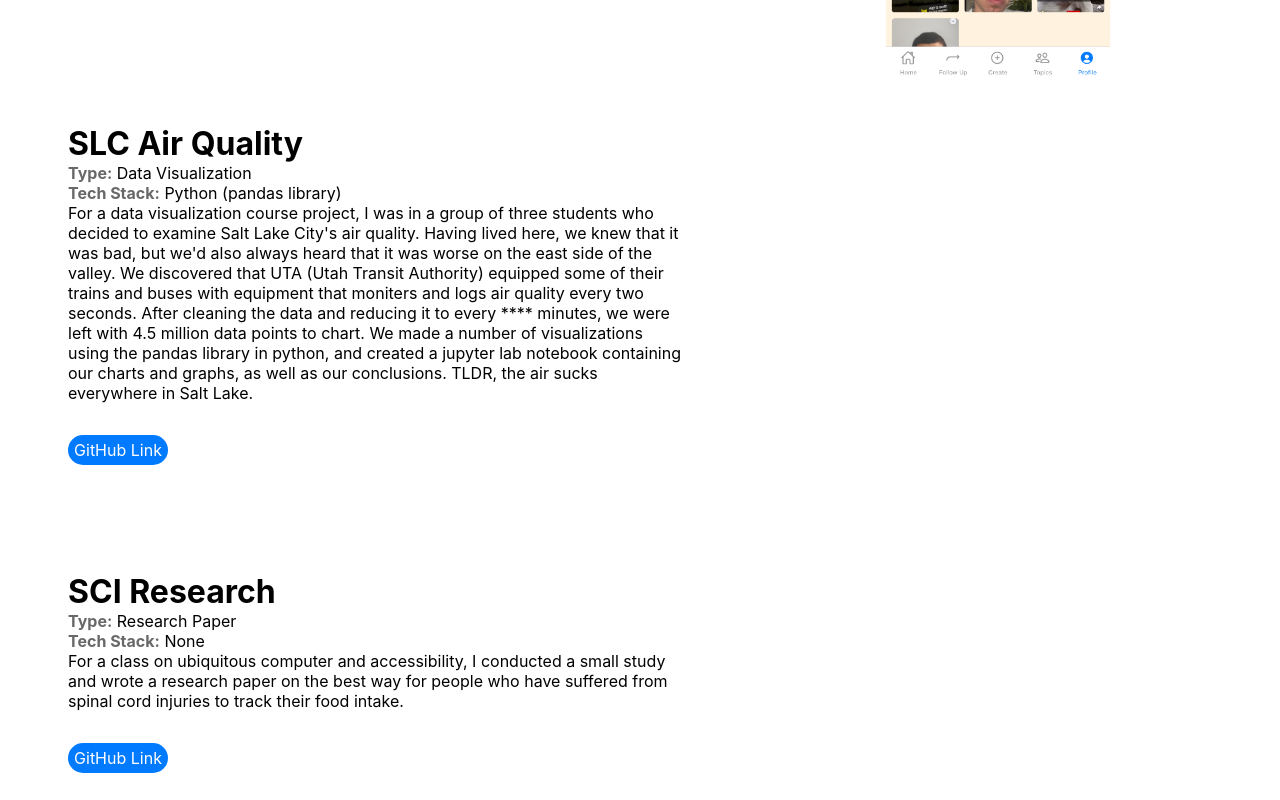
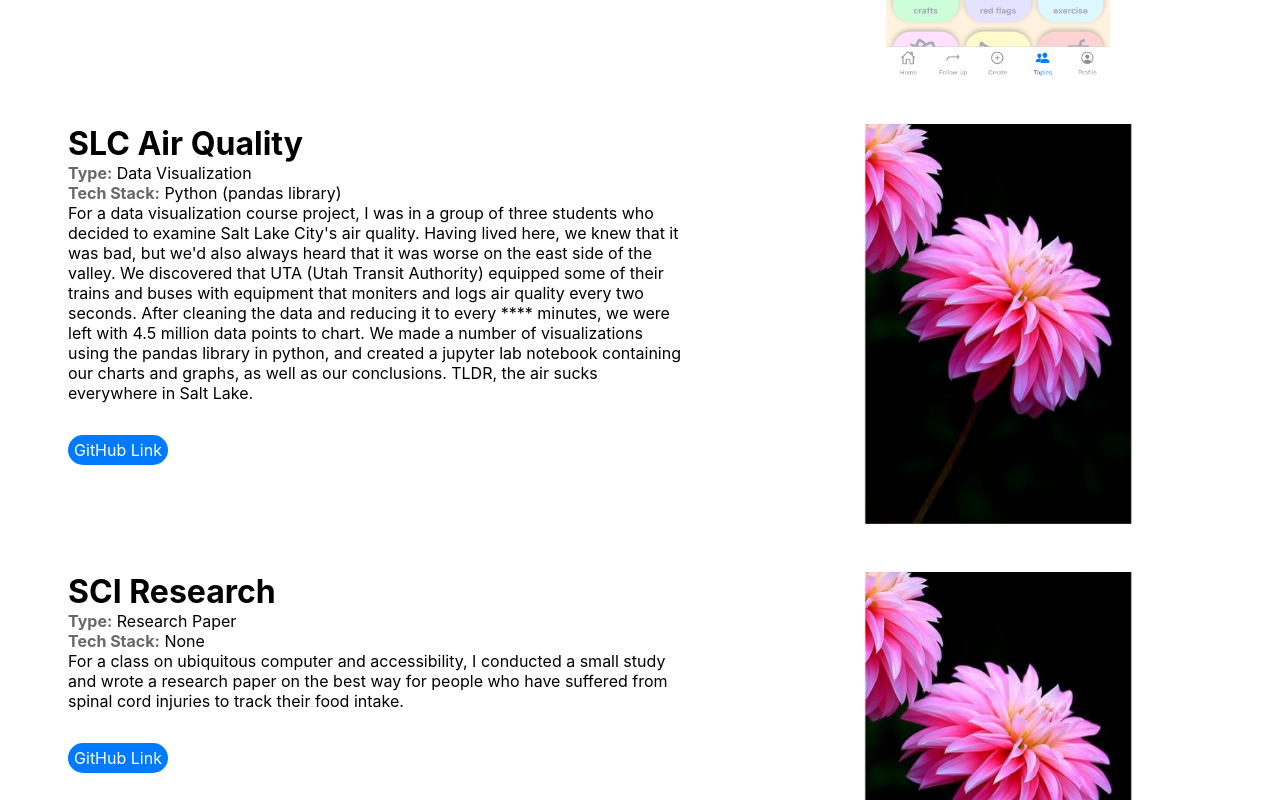
Before and after one commit to johnstevens24/PersonalSite, a React (Create React App) app in the folder personal-site/: page /projects in a window 1280 px wide. Shown: the part 900-1700 px from the top of the page. Built offline with nearby package versions, Linux system fonts and the light colour scheme.

Commit message:
Fixed the carousel on the projects page

```diff
--- /dev/null
+++ b/personal-site/src/components/pages/Projects/ProjectCarousel.js
@@ -0,0 +1,45 @@
+import React from 'react';
+import { Carousel } from 'react-responsive-carousel';
+import 'react-responsive-carousel/lib/styles/carousel.min.css'; // Import carousel styles
+import './ProjectsStyles.css'
+const ProjectCarousel = ({ project }) => {
+
+
+    const tellMeImages = [require('../../../assets/images/TellMeScreenshots/IMG_4305.PNG'), require('../../../assets/images/TellMeScreenshots/IMG_4306.PNG'), require('../../../assets/images/TellMeScreenshots/IMG_4310.PNG'), require('../../../assets/images/TellMeScreenshots/IMG_4311.PNG')]
+    const tiltImages = [require('../../../assets/images/TiltScreenshots/IMG_4563.PNG'), require('../../../assets/images/TiltScreenshots/IMG_4564.PNG')]
+
+    let images = [];
+
+    switch (project.name) {
+      case 'TILT':
+        images = tiltImages;
+        break;
+      case 'TellMe':
+        images = tellMeImages;
+        break;
+      case 'SLC Air Quality':
+      case 'SCI Research':
+        images = [require('../../../assets/images/sampleImage.jpg')];
+        break;
+      default:
+        break;
+    }
+
+    return (
+      <Carousel
+        showArrows={false}
+        showStatus={false}
+        showThumbs={false}
+        showIndicators={false}
+        autoPlay={true}
+        infiniteLoop={true}
+        interval={5000}
+      >
+        {images.map((image, index) => (
+          <img key={index} className="slide" alt={`slide-${index}`} src={image} />
+        ))}
+      </Carousel>
+    );
+  };
+
+  export default ProjectCarousel;
--- a/personal-site/src/components/pages/Projects/Projects.js
+++ b/personal-site/src/components/pages/Projects/Projects.js
@@ -2,6 +2,7 @@ import {React, useEffect } from "react";
 import { Carousel } from 'react-responsive-carousel';
 import "react-responsive-carousel/lib/styles/carousel.min.css";
 import './ProjectsStyles.css'
+import ProjectCarousel from './ProjectCarousel.js'
 
 const Projects = () => {
 
@@ -28,9 +29,6 @@ const Projects = () => {
         githubLink:""}
 
     ]
-
-    const tellMeImages = [require('../../../assets/images/TellMeScreenshots/IMG_4305.PNG'), require('../../../assets/images/TellMeScreenshots/IMG_4306.PNG'), require('../../../assets/images/TellMeScreenshots/IMG_4310.PNG'), require('../../../assets/images/TellMeScreenshots/IMG_4311.PNG')]
-    const tiltImages = [require('../../../assets/images/TiltScreenshots/IMG_4563.PNG'), require('../../../assets/images/TiltScreenshots/IMG_4564.PNG')]
 
 
 
@@ -71,13 +69,7 @@ const Projects = () => {
                             <a href={project.githubLink} target='_blank'>GitHub Link</a>
                         </div>
                         <div className="imageDiv">
-                            {/* <img alt="a flower... for now" src={require('../../../assets/images/sampleImage.jpg')}></img> */}
-                            <Carousel  showArrows={false} showStatus={false} showThumbs={false} showIndicators={false} autoPlay={true} infiniteLoop={true} interval={5000}>
-                                {project.name === 'TILT' ? tiltImages.map((image, imageIndex) => (<img key={imageIndex} className="slide" alt="sample_file" src={image}/>)) : <></>}
-                                {project.name === 'TellMe' ? tellMeImages.map((image, imageIndex) => (<img key={imageIndex} className="slide" alt="sample_file" src={image}/>)) : <></>}
-                                {project.name === 'SLC Air Quality' ? <img alt="a flower... for now" src={require('../../../assets/images/sampleImage.jpg')}></img> : <></>}
-                                {project.name === 'SCI Research' ? <img alt="a flower... for now" src={require('../../../assets/images/sampleImage.jpg')}></img> : <></>}
-                            </Carousel>
+                            <ProjectCarousel project={project} />
                         </div>
                     </div>
 
```
